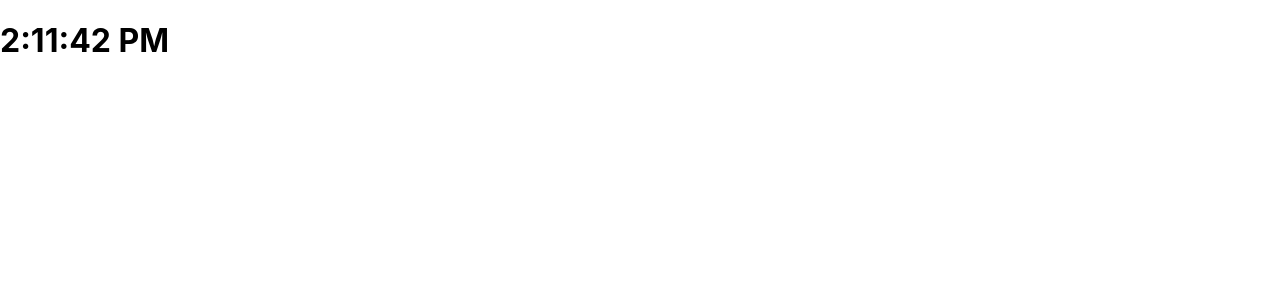
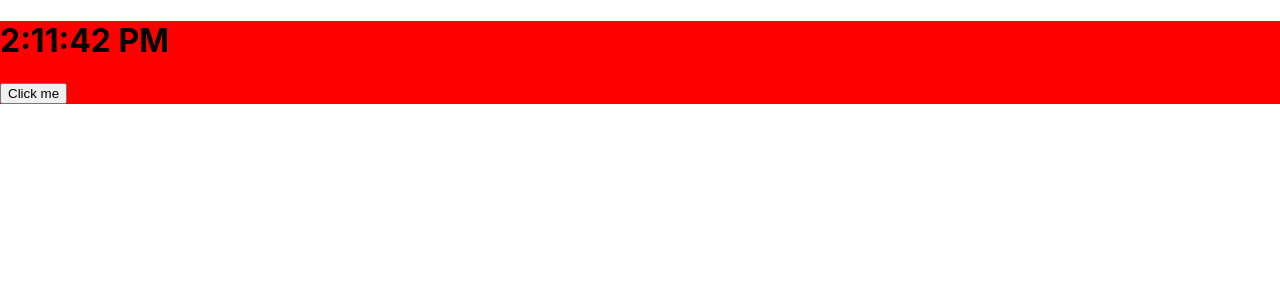
Before and after one commit to hrushikeshpthube/TempSimpleClock, a React (Create React App) app in the folder simpleclock/: page / in a window 1280 px wide. Shown: the top 300 px of the page. Built offline with nearby package versions, Linux system fonts and the light colour scheme.

Commit message:
changing bgcolor on click and doubleclick

```diff
--- a/simpleclock/src/App.js
+++ b/simpleclock/src/App.js
@@ -1,19 +1,48 @@
 import React, { useState } from "react";
-const App=()=>
-{
-  let newTime=new Date().toLocaleTimeString();
-  const[cTime,setCTime]=useState(newTime);
-  const UpdateTime=()=>
-  {
-    let newCTtime=new Date().toLocaleTimeString();
+const App = () => {
+  let newTime = new Date().toLocaleTimeString();
+
+  const [cTime, setCTime] = useState(newTime);
+  const [bg, setBg] = useState('red');
+  const [name, setName] = useState('Click me');
+
+
+  const UpdateTime = () => {
+    let newCTtime = new Date().toLocaleTimeString();
     setCTime(newCTtime);
   }
-setInterval(UpdateTime,1000);
-  return(
-    <>
-      <h1>{cTime}</h1>
 
-    </>
+  setInterval(UpdateTime, 1000);//to update time by 1 sec
+
+
+  const BgUpdate = () => {
+
+    // console.log("BGUpdate clicked")
+    let newbg = 'green';
+
+
+    setBg(newbg);
+    setName("Clicked= green !");
+    ;
+
+  }
+  const BgDoubleC = () => {
+   let newbg = 'red';
+
+    setBg(newbg);
+    setName("Double Clicked =red !!")
+
+  }
+
+  return (
+
+      <div style={{ backgroundColor: bg }}>
+
+        <h1>{cTime}</h1>
+        <button onClick={BgUpdate} onDoubleClick={BgDoubleC}>{name}</button>
+      </div>
+
+
   )
 
 }
```
